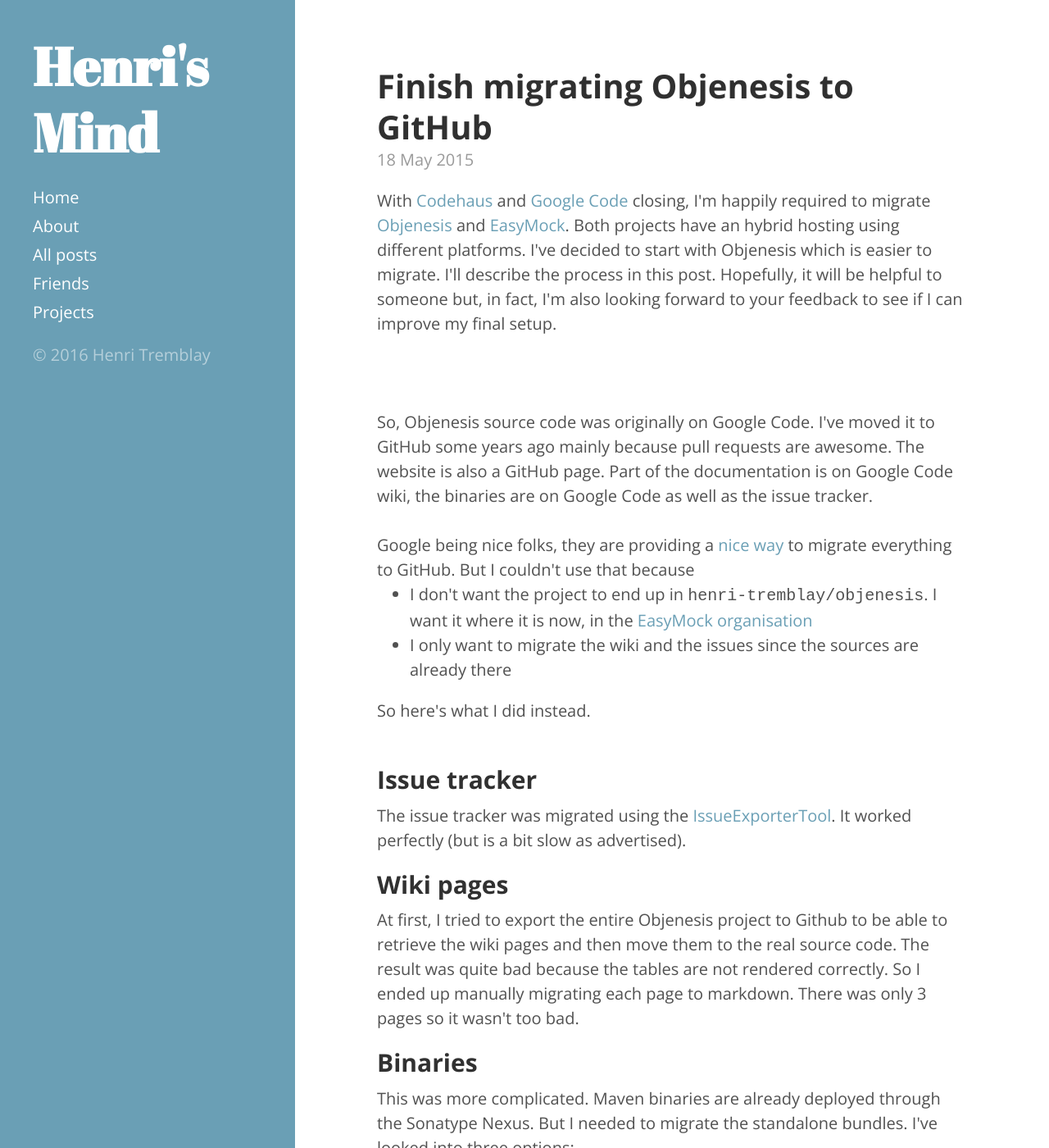
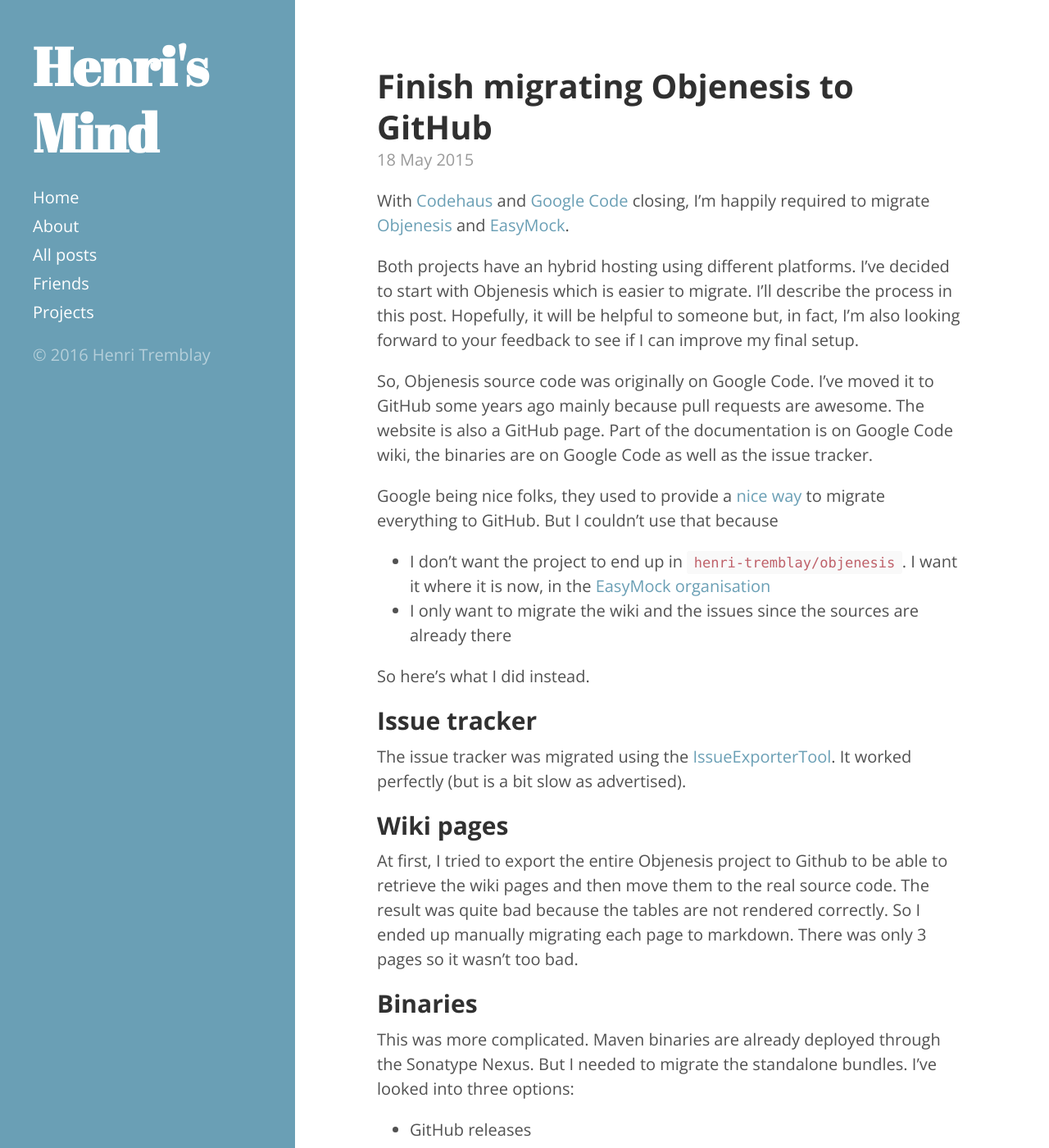
Before and after one commit to henri-tremblay/henri.github.io, a Jekyll site: the page built from _posts/2015-05-17-finish-migrating-objenesis-to-github.md, in a window 1280 px wide and 1400 px high. Shown: the whole window at 82% size. Built offline with Jekyll 4.4.1, drawn with Linux system fonts in a browser that asks for light colours; part of the change alters nothing that is shown; some of the changed text lies outside the part shown.

Commit message:
Migrate to markdown

```diff
--- a/_posts/2015-05-17-finish-migrating-objenesis-to-github.md
+++ b/_posts/2015-05-17-finish-migrating-objenesis-to-github.md
@@ -11,66 +11,60 @@ blogger_id: tag:blogger.com,1999:blog-8282654404214414992.post-87754538094022326
 blogger_orig_url: http://blog.tremblay.pro/2015/05/finish-migrating-objenesis-to-github.html
 ---
 
-<div dir="ltr" style="text-align: left;" trbidi="on">With <a href="http://www.codehaus.org/" rel="nofollow"
-                                                             target="_blank">Codehaus</a> and <a
-  href="http://google-opensource.blogspot.ca/2015/03/farewell-to-google-code.html" rel="nofollow" target="_blank">Google
-  Code</a>&nbsp;closing, I'm happily required to migrate <a href="http://objenesis.org/" rel="nofollow" target="_blank">Objenesis</a>
-  and <a href="http://easymock.org/" rel="nofollow" target="_blank">EasyMock</a>. Both projects have an hybrid hosting
-  using different platforms. I've decided to start with Objenesis which is easier to migrate. I'll describe the process
-  in this post. Hopefully, it will be helpful to someone but, in fact, I'm also looking forward to your feedback to see
-  if I can improve my final setup.<br/><br/><a name='more'></a><br/><br/>So, Objenesis source code was originally on
-  Google Code. I've moved it to GitHub some years ago mainly because pull requests are awesome. The website is also a
-  GitHub page. Part of the documentation is on Google Code wiki, the binaries are on Google Code as well as the issue
-  tracker.<br/><br/>Google being nice folks, they are providing a <a href="https://code.google.com/export-to-github"
-                                                                     rel="nofollow" target="_blank">nice way</a> to
-  migrate everything to GitHub. But I couldn't use that because<br/>
-  <ul style="text-align: left;">
-    <li>I don't want the project to end up in <span style="font-family: Courier New, Courier, monospace;">henri-tremblay/objenesis</span>.
-      I want it where it is now, in the <a href="https://github.com/easymock" rel="nofollow" target="_blank">EasyMock
-        organisation</a></li>
-    <li>I only want to migrate the wiki and the issues since the sources are already there</li>
-  </ul>
-  <div>So here's what I did instead.</div>
-  <br/>
-  <h2 style="text-align: left;"></h2>
-  <h2 style="text-align: left;">Issue tracker</h2>The issue tracker was migrated using the <a
-    href="https://code.google.com/p/support-tools/wiki/IssueExporterTool" rel="nofollow" target="_blank">IssueExporterTool</a>.
-  It worked perfectly (but is a bit slow as advertised).<br/>
-  <h2 style="text-align: left;"></h2>
-  <h2 style="text-align: left;">Wiki pages</h2>At first, I tried to export the entire Objenesis project to Github to be
-  able to retrieve the wiki pages and then move them to the real source code. The result was quite bad because the
-  tables are not rendered correctly. So I ended up manually migrating each page to markdown. There was only 3 pages so
-  it wasn't too bad.<br/>
-  <h2 style="text-align: left;"></h2>
-  <h2 style="text-align: left;">Binaries</h2>This was more complicated. Maven binaries are already deployed through the
-  Sonatype Nexus. But I needed to migrate the standalone bundles. I've looked into three options:<br/>
-  <ul style="text-align: left;">
-    <li>GitHub releases</li>
-    <li>Bintray</li>
-    <li>Both (GitHub releases exported to Bintray)</li>
-  </ul>
-  <br/>GitHub releases are created automatically when you tag in git. But you also seem to be able to add some release
-  notes and binaries over that. I didn't want to dig too much into it. I knew I wanted to be in Bintray in the end. And
-  I wanted easy automation. Bintray was easy to use so I went for Bintray only. Be aware, the way I did the migration is
-  low-tech (but works).<br/>
-  <ol style="text-align: left;">
-    <li>Make a list of all the binaries to migrate</li>
-    <li>Get them with <span style="font-family: Courier New, Courier, monospace;">wget https://objenesis.googlecode.com/files/objenesis-xxx.zip</span>
-    </li>
-    <li>Create an <a href="https://bintray.com/easymock" rel="nofollow" target="_blank">organisation</a>, a <a
-      href="https://bintray.com/easymock/distributions" rel="nofollow" target="_blank">distribution repository</a> and
-      an <a href="https://bintray.com/easymock/distributions/objenesis" rel="nofollow" target="_blank">objenesis
-        package</a> in Bintray
-    </li>
-    <li>Add my GPG key to my Bintray account</li>
-    <li>Upload everything using REST (<span style="font-family: Courier New, Courier, monospace;">curl -T objenesis-xxx.zip -H "X-GPG-PASSPHRASE: ${PASSPHRASE}" -uhenri-tremblay:${API_KEY} https://api.bintray.com/content/easymock/distributions/objenesis/xxx/objenesis-xxx-bin.zip?publish=1</span><span
-      style="font-family: inherit;">)</span></li>
-  </ol>
-  <br/>It works, the only drawback is that no release notes are provided. They've always been on the <a
-    href="http://objenesis.org/notes.html" rel="nofollow" target="_blank">website</a>.<br/>
-  <h2 style="text-align: left;"></h2>
-  <h2 style="text-align: left;">Project moved</h2>Finally, I've set the "Project Moved" flag to target <a
-    href="https://github.com/easymock/objenesis" rel="nofollow" target="_blank">GitHub</a>. This quite aggressively
-  redirects you to GitHub if you try to access <a href="https://code.google.com/p/objenesis">https://code.google.com/p/objenesis</a>.<br/>
-  <div><br/></div>
-</div>
+With [Codehaus](http://www.codehaus.org/) and [Google Code](http://google-opensource.blogspot.ca/2015/03/farewell-to-google-code.html)
+closing, I'm happily required to migrate [Objenesis](http://objenesis.org) and [EasyMock](http://easymock.org).
+
+Both projects have an hybrid hosting using different platforms. I've decided to start with Objenesis which is easier to
+migrate. I'll describe the process in this post. Hopefully, it will be helpful to someone but, in fact, I'm also looking
+forward to your feedback to see if I can improve my final setup.
+
+So, Objenesis source code was originally on Google Code. I've moved it to GitHub some years ago mainly because pull
+requests are awesome. The website is also a GitHub page. Part of the documentation is on Google Code wiki, the binaries
+are on Google Code as well as the issue tracker.
+
+Google being nice folks, they used to provide a [nice way](https://code.google.com/export-to-github) to migrate everything
+to GitHub. But I couldn't use that because
+
+* I don't want the project to end up in `henri-tremblay/objenesis`. I want it where it is now, in the
+ [EasyMock organisation](https://github.com/easymock)
+* I only want to migrate the wiki and the issues since the sources are already there
+
+So here's what I did instead.
+
+## Issue tracker
+
+The issue tracker was migrated using the [IssueExporterTool](https://github.com/google/support-tools/tree/master/googlecode-issues-exporter).
+It worked perfectly (but is a bit slow as advertised).
+
+## Wiki pages
+
+At first, I tried to export the entire Objenesis project to Github to be able to retrieve the wiki pages and then move them
+to the real source code. The result was quite bad because the tables are not rendered correctly. So I ended up manually
+migrating each page to markdown. There was only 3 pages so it wasn't too bad.
+
+## Binaries
+
+This was more complicated. Maven binaries are already deployed through the Sonatype Nexus. But I needed to migrate the
+standalone bundles. I've looked into three options:
+
+* GitHub releases
+* Bintray
+* Both (GitHub releases exported to Bintray)
+
+GitHub releases are created automatically when you tag in git. But you also seem to be able to add some release notes and
+binaries over that. I didn't want to dig too much into it. I knew I wanted to be in Bintray in the end. And I wanted easy
+automation. Bintray was easy to use so I went for Bintray only. Be aware, the way I did the migration is low-tech (but works).
+
+1. Make a list of all the binaries to migrate
+  * Get them with `wget https://objenesis.googlecode.com/files/objenesis-xxx.zip`
+2. Create an [organisation](https://bintray.com/easymock), a [distribution repository](https://bintray.com/easymock/distributions") and
+  an [objenesis package])(https://bintray.com/easymock/distributions/objenesis) in Bintray
+3. Add my GPG key to my Bintray account
+4. Upload everything using REST (`curl -T objenesis-xxx.zip -H "X-GPG-PASSPHRASE: ${PASSPHRASE}" -uhenri-tremblay:${API_KEY} https://api.bintray.com/content/easymock/distributions/objenesis/xxx/objenesis-xxx-bin.zip?publish=1`)
+
+It works, the only drawback is that no release notes are provided. They've always been on the [website](http://objenesis.org/notes.html")
+
+## Project moved
+
+Finally, I've set the "Project Moved" flag to target [GitHub](https://github.com/easymock/objenesis). This quite aggressively
+redirects you to GitHub if you try to access https://code.google.com/p/objenesis.
```
